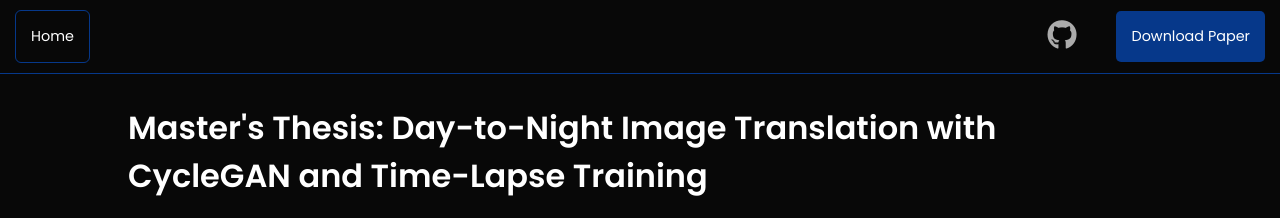
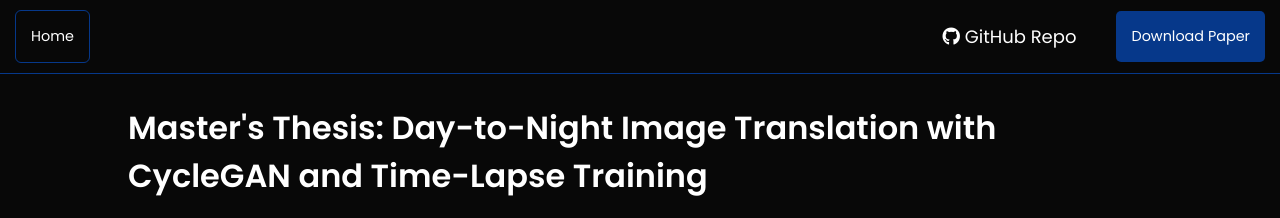
Before and after one commit to fergalriordan/fergalriordan.github.io, a plain HTML site: page projects/cyclegan.html in a window 1280 px wide. Shown: the top 218 px of the page. Drawn offline with Linux system fonts and the light colour scheme.

Commit message:
Updated GitHub Repo button

```diff
--- a/projects/cyclegan.html
+++ b/projects/cyclegan.html
@@ -28,6 +28,11 @@
       .social-icons {
         margin-top: 0px;
       }
+      .social-icons a {
+        font-size: 18px;  /* Adjust this value as needed */
+        font-family: 'Poppins', sans-serif;  /* Ensure it uses the same font */
+        color: #fff; /* Make sure the color is white */
+      }
       ol {
         padding-left: 25px;
       }
@@ -43,7 +48,7 @@
         <div class="social-icons">
           <a href="https://github.com/fergalriordan/CycleGAN_D2N"
             ><i class="fa-brands fa-github"></i
-          ></a>
+          > GitHub Repo</a>
         </div>
         <a href="/assets/documents/MAIThesis.pdf" download class="btn btn-blue"
           >Download Paper</a
```
Also changed, not shown: projects/draughts.html (+6 -1 lines), projects/photography.html (+6 -2 lines).
